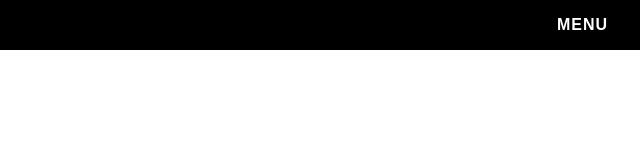
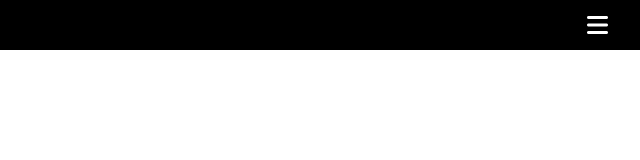
Before and after one commit to SilverWings47/Git-Test, a plain HTML site: page index.html in a window 1280 px wide. Shown: the full height of the page, 640-1280 px from the left. Drawn offline with Linux system fonts and the light colour scheme.

Commit message:
Added a burger menu icon

```diff
--- a/index.html
+++ b/index.html
@@ -6,6 +6,7 @@
     <meta name="viewport" content="width=device-width, initial-scale=1.0">
     <link rel="stylesheet" href="style.css">
     <script defer src="script.js"></script>
+    <script defer src="https://kit.fontawesome.com/5ff9ea32bd.js" crossorigin="anonymous"></script>
     <title>Document</title>
 </head>
 <body>
@@ -31,7 +32,7 @@
             </li>
             <li class="menu-item"><a href="#" class="white-font">Account</a></li>
         </ul>
-        <a href="#" class="menu-btn white-font">Menu</a>
+        <a href="#" class="menu-btn white-font"><i class="fa-solid fa-bars"></i></a>
     </nav>
 </body>
 </html>
--- a/style.css
+++ b/style.css
@@ -6,6 +6,7 @@
     list-style: none;
     text-decoration: none;
     text-transform: uppercase;
+    user-select: none;
 }
 
 .white-font {
@@ -90,17 +91,6 @@ nav {
     background-color: rgb(99, 99, 99);
 } */
 
-.menu-btn {
-    font-weight: bold;
-    letter-spacing: 1px;
+.menu-btn .fa-solid {
+    font-size: 1.5rem;
 }
-
-@keyframes accordeon {
-    from {
-        height: 0px;
-    }
-
-    to {
-        height: 100px;
-    }
-}
```
